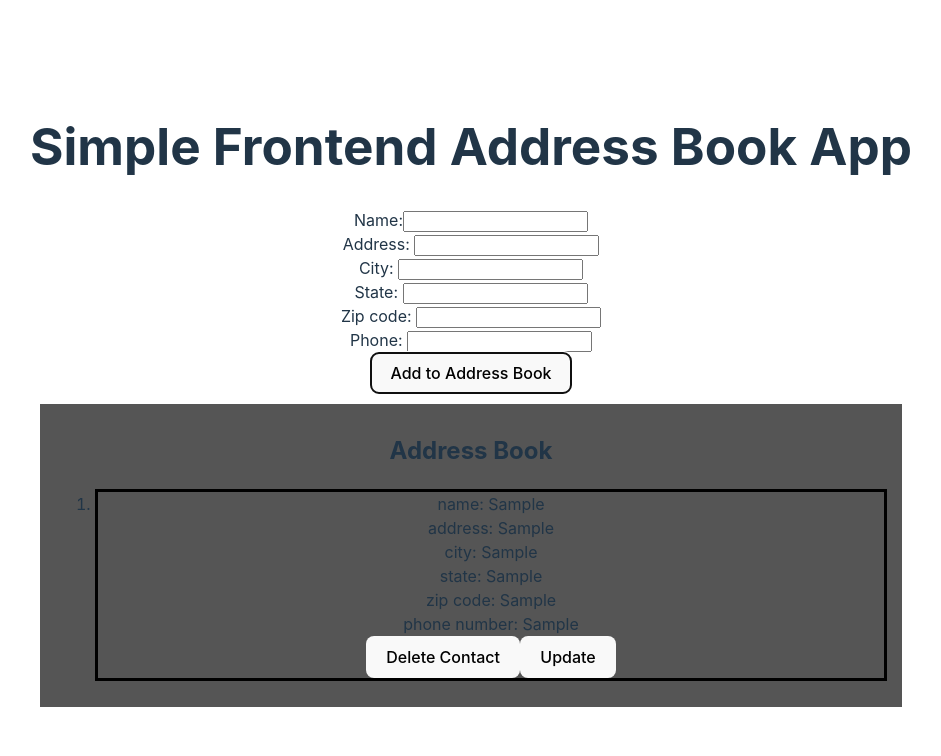
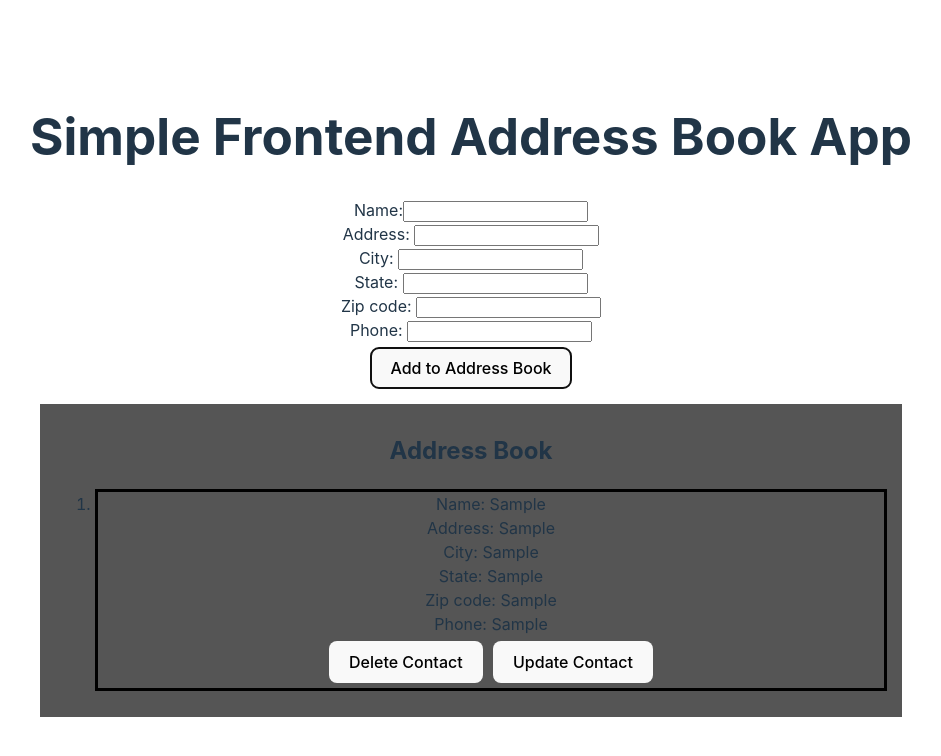
Before and after one commit to Asazay/simpleaddress, a React (Vite) app: page / in a window 1280 px wide. Both pictures are taken after typing "Sample", "Sample", "Sample", "Sample", "Sample", "Sample" into the empty fields and a click on the button "Add to Address Book". Shown: the top 756 px of the page, without its empty margins (169-1110 px from the left). Built offline with nearby package versions, Linux system fonts and the light colour scheme.

Commit message:
Edited popup text/layout, removed code not needed

```diff
--- a/src/App.css
+++ b/src/App.css
@@ -3,6 +3,10 @@
   margin: 0 auto;
   padding: 2rem;
   text-align: center;
+}
+
+button{
+  margin: 5px;
 }
 
 .logo {
--- a/src/App.jsx
+++ b/src/App.jsx
@@ -1,6 +1,4 @@
 import {useState} from 'react'
-import reactLogo from './assets/react.svg'
-import viteLogo from '/vite.svg'
 import './App.css'
 
 function App() {
@@ -76,7 +74,6 @@ function App() {
     const toggleUpdate = (contact) => {
         // const theContact = document.getElementById(contact.phone);
         document.getElementById('update').classList.toggle('show');
-        let theDiv = document.getElementsByClassName('form-container');
         if(contact){
             setUpdateName(contact.name)
             setUpdateAddress(contact.address)
@@ -127,15 +124,15 @@ function App() {
                         return (
                             <li key={contact.phone} id={contact.phone} style={{border: 'solid black 3px', margin: '5px'}}>
                                 <div>
-                                    name: {contact.name}<br/>
-                                    address: {contact.address}<br/>
-                                    city: {contact.city}<br/>
-                                    state: {contact.state}<br/>
-                                    zip code: {contact.zipCode}<br/>
-                                    phone number: {contact.phone}
+                                    Name: {contact.name}<br/>
+                                    Address: {contact.address}<br/>
+                                    City: {contact.city}<br/>
+                                    State: {contact.state}<br/>
+                                    Zip code: {contact.zipCode}<br/>
+                                    Phone: {contact.phone}
                                 </div>
                                 <button onClick={() => deleteContact(contact.phone)}>Delete Contact</button>
-                                <button onClick={() => toggleUpdate(contact)}>Update</button>
+                                <button onClick={() => toggleUpdate(contact)}>Update Contact</button>
                             </li>
                         )
                     })}
@@ -144,7 +141,7 @@ function App() {
             <div id='update'
                  className="update-contact">
                 <div className="popup-box">
-                    <h2 style={{color: 'red'}}>Popup Form</h2>
+                    <h2 style={{color: 'white'}}>Update Contact</h2>
                     <div className="form-container">
                         <div>
                             <label>
```
Also changed, not shown: 1 other file (tests, documents, lock files or other folders).
